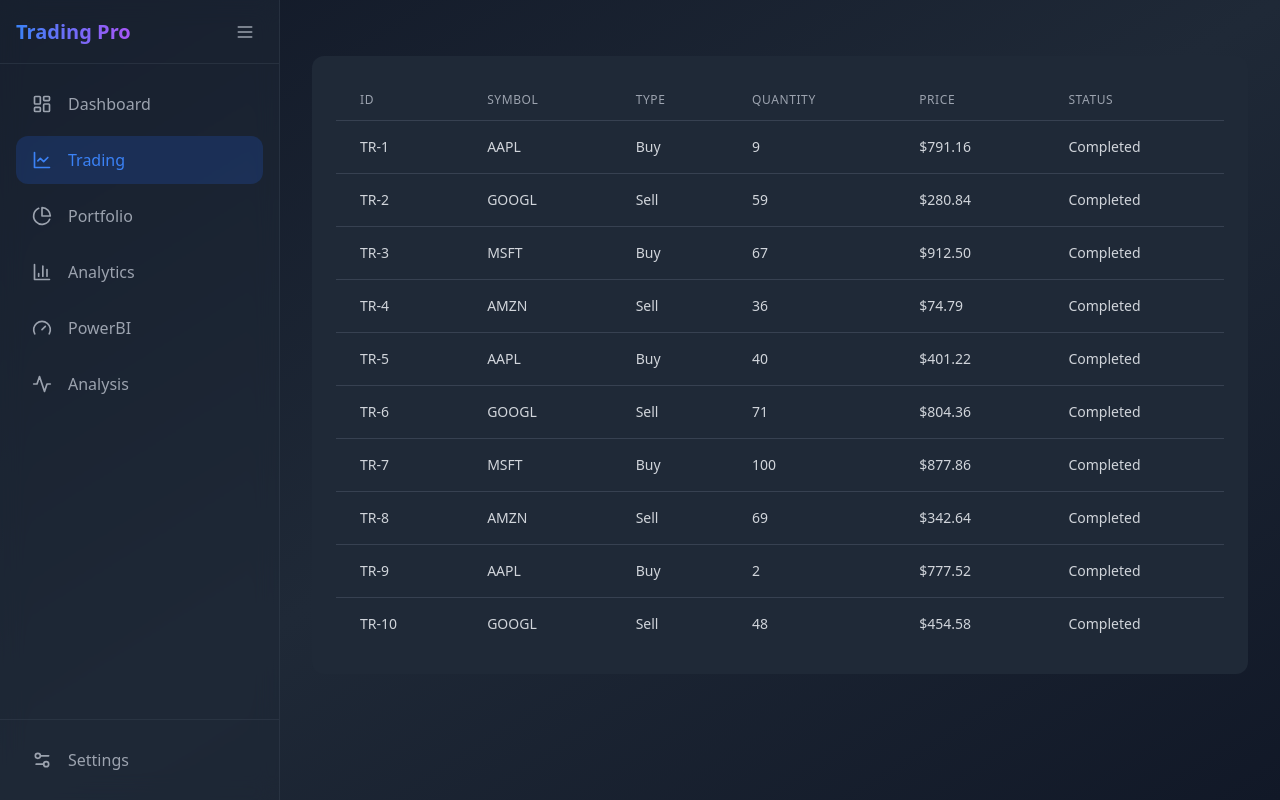
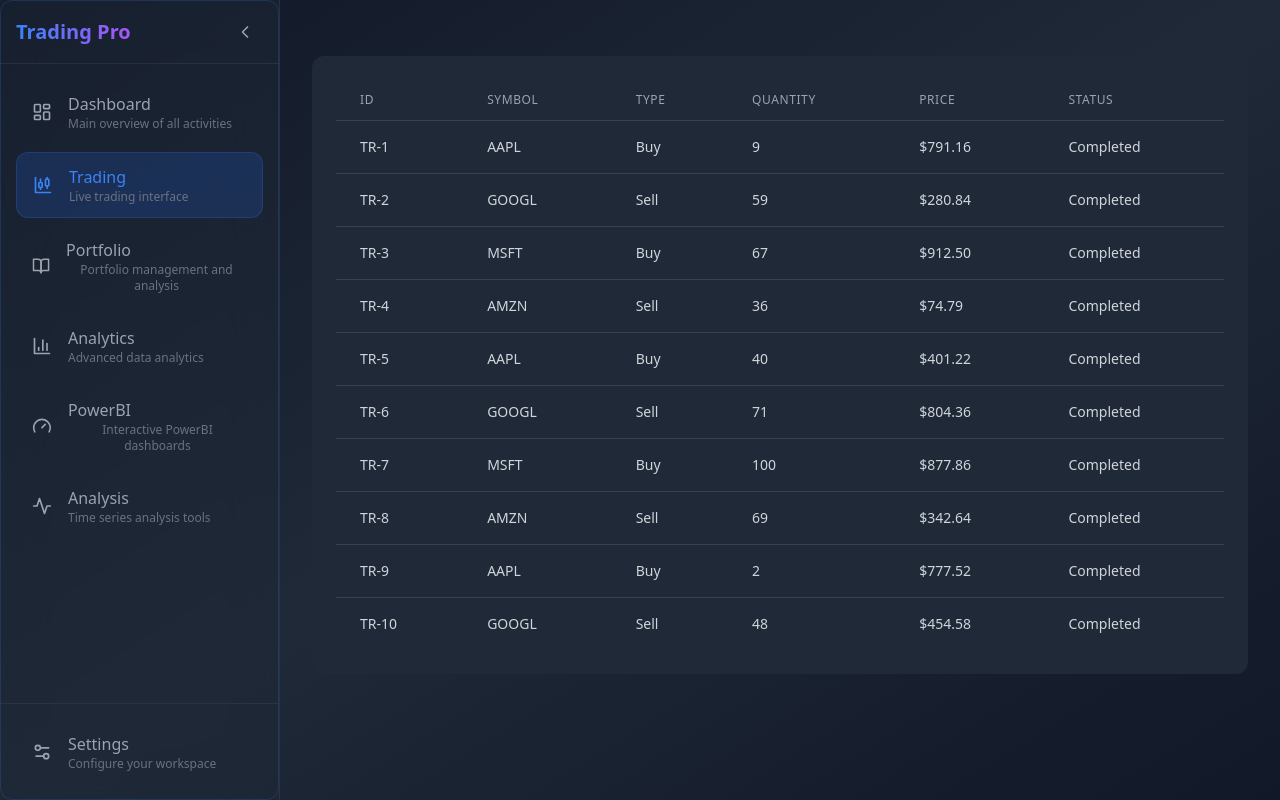
Before and after one commit to Mich120232024/trading-dashboard-pro, a React (Vite) app: page /trades in a window 1280 px wide. Built offline with nearby package versions, Linux system fonts and the light colour scheme.

Commit message:
Enhanced MainLayout with better animations and styling

```diff
--- a/src/components/Layout/MainLayout.tsx
+++ b/src/components/Layout/MainLayout.tsx
@@ -1,16 +1,18 @@
-import React, { useState } from 'react';
+import React, { useState, useEffect } from 'react';
 import { useLocation, useNavigate } from 'react-router-dom';
 import { motion, AnimatePresence } from 'framer-motion';
 import {
-  HomeIcon,
   BarChart3Icon,
   LineChartIcon,
-  PieChartIcon,
-  ActivityIcon,
+  BookOpenIcon,
+  Activity,
   Settings2Icon,
-  MenuIcon,
   GaugeIcon,
-  LayoutDashboardIcon
+  CandlestickChartIcon,
+  LayoutDashboardIcon,
+  ChevronLeftIcon,
+  ChevronRightIcon,
+  MenuIcon
 } from 'lucide-react';
 
 interface MainLayoutProps {
@@ -19,49 +21,99 @@
 
 const MainLayout: React.FC<MainLayoutProps> = ({ children }) => {
   const [collapsed, setCollapsed] = useState(false);
+  const [mounted, setMounted] = useState(false);
   const location = useLocation();
   const navigate = useNavigate();
 
+  useEffect(() => {
+    setMounted(true);
+  }, []);
+
   const navItems = [
-    { path: '/', label: 'Dashboard', icon: LayoutDashboardIcon },
-    { path: '/trades', label: 'Trading', icon: LineChartIcon },
-    { path: '/fx-portfolio', label: 'Portfolio', icon: PieChartIcon },
-    { path: '/analytics', label: 'Analytics', icon: BarChart3Icon },
-    { path: '/powerbi', label: 'PowerBI', icon: GaugeIcon },
-    { path: '/timeseries', label: 'Analysis', icon: ActivityIcon },
+    {
+      path: '/',
+      label: 'Dashboard',
+      icon: LayoutDashboardIcon,
+      description: 'Main overview of all activities'
+    },
+    {
+      path: '/trades',
+      label: 'Trading',
+      icon: CandlestickChartIcon,
+      description: 'Live trading interface'
+    },
+    {
+      path: '/fx-portfolio',
+      label: 'Portfolio',
+      icon: BookOpenIcon,
+      description: 'Portfolio management and analysis'
+    },
+    {
+      path: '/analytics',
+      label: 'Analytics',
+      icon: BarChart3Icon,
+      description: 'Advanced data analytics'
+    },
+    {
+      path: '/powerbi',
+      label: 'PowerBI',
+      icon: GaugeIcon,
+      description: 'Interactive PowerBI dashboards'
+    },
+    {
+      path: '/timeseries',
+      label: 'Analysis',
+      icon: Activity,
+      description: 'Time series analysis tools'
+    },
   ];
+
+  const sidebarVariants = {
+    expanded: { width: 280 },
+    collapsed: { width: 80 }
+  };
+
+  const contentVariants = {
+    expanded: { marginLeft: 280 },
+    collapsed: { marginLeft: 80 }
+  };
 
   return (
     <div className="flex min-h-screen bg-gradient-to-br from-gray-900 via-gray-800 to-gray-900">
-      {/* Sidebar */}
       <motion.div
         initial={false}
-        animate={{
-          width: collapsed ? 80 : 280,
-          transition: { duration: 0.3, ease: 'easeInOut' }
-        }}
-        className="fixed left-0 top-0 h-full bg-gray-800/50 backdrop-blur-md border-r border-gray-700/50"
+        animate={collapsed ? 'collapsed' : 'expanded'}
+        variants={sidebarVariants}
+        transition={{ type: 'spring', stiffness: 300, damping: 30 }}
+        className="fixed left-0 top-0 h-full bg-gray-800/50 backdrop-blur-xl border-r border-gray-700/50 z-50"
       >
         {/* Header */}
         <div className="flex items-center justify-between h-16 px-4 border-b border-gray-700/50">
-          <AnimatePresence>
+          <AnimatePresence mode='wait'>
             {!collapsed && (
               <motion.span
-                initial={{ opacity: 0 }}
-                animate={{ opacity: 1 }}
-                exit={{ opacity: 0 }}
-                className="text-xl font-bold bg-gradient-to-r from-blue-500 to-purple-500 text-transparent bg-clip-text"
+                initial={{ opacity: 0, x: -20 }}
+                animate={{ opacity: 1, x: 0 }}
+                exit={{ opacity: 0, x: -20 }}
+                transition={{ duration: 0.2 }}
+                className="text-xl font-bold bg-gradient-to-r from-blue-500 to-purple-500 bg-clip-text text-transparent"
               >
                 Trading Pro
               </motion.span>
             )}
           </AnimatePresence>
-          <button
+          <motion.button
+            whileHover={{ scale: 1.1 }}
+            whileTap={{ scale: 0.9 }}
             onClick={() => setCollapsed(!collapsed)}
-            className="p-2 rounded-lg hover:bg-gray-700/50 transition-colors"
+            className="p-2 rounded-lg hover:bg-gray-700/50 transition-colors group"
           >
-            <MenuIcon className="w-5 h-5 text-gray-400" />
-          </button>
+            {collapsed ? (
+              <ChevronRightIcon className="w-5 h-5 text-gray-400 group-hover:text-white transition-colors" />
+            ) : (
+              <ChevronLeftIcon className="w-5 h-5 text-gray-400 group-hover:text-white transition-colors" />
+            )}
+          </motion.button>
         </div>
 
         {/* Navigation */}
@@ -72,26 +124,37 @@
               <motion.button
                 key={item.path}
                 onClick={() => navigate(item.path)}
-                className={`w-full flex items-center px-4 py-3 rounded-lg transition-all duration-200
+                className={`w-full flex items-center px-4 py-3 rounded-lg transition-all duration-200 group
                   ${isActive
-                    ? 'bg-blue-600/20 text-blue-500'
+                    ? 'bg-blue-600/20 text-blue-500 border border-blue-500/20'
                     : 'text-gray-400 hover:bg-gray-700/50 hover:text-gray-100'}`}
-                whileHover={{ scale: 1.02 }}
+                whileHover={{ x: 5 }}
                 whileTap={{ scale: 0.98 }}
               >
-                <item.icon className="w-5 h-5" />
-                <AnimatePresence>
+                <item.icon className={`w-5 h-5 ${isActive ? 'text-blue-500' : 'group-hover:text-white'}`} />
+                <AnimatePresence mode='wait'>
                   {!collapsed && (
-                    <motion.span
+                    <motion.div
                       initial={{ opacity: 0, x: -10 }}
                       animate={{ opacity: 1, x: 0 }}
                       exit={{ opacity: 0, x: -10 }}
-                      className="ml-4"
+                      transition={{ duration: 0.2 }}
+                      className="ml-4 flex flex-col items-start"
                     >
-                      {item.label}
-                    </motion.span>
+                      <span className="font-medium">{item.label}</span>
+                      <span className="text-xs text-gray-500 group-hover:text-gray-400">
+                        {item.description}
+                      </span>
+                    </motion.div>
                   )}
                 </AnimatePresence>
+                {isActive && (
+                  <motion.div
+                    className="absolute inset-0 border border-blue-500/20 rounded-lg"
+                    layoutId="active-nav"
+                    transition={{ type: 'spring', stiffness: 300, damping: 30 }}
+                  />
+                )}
               </motion.button>
             );
           })}
@@ -101,44 +164,55 @@
         <motion.div
           className="absolute bottom-0 left-0 right-0 p-4 border-t border-gray-700/50"
         >
-          <button
+          <motion.button
+            whileHover={{ x: 5 }}
+            whileTap={{ scale: 0.98 }}
             onClick={() => navigate('/settings')}
-            className="w-full flex items-center px-4 py-3 rounded-lg text-gray-400 hover:bg-gray-700/50 hover:text-gray-100 transition-colors"
+            className="w-full flex items-center px-4 py-3 rounded-lg text-gray-400 hover:bg-gray-700/50 hover:text-gray-100 transition-colors group"
           >
             <Settings2Icon className="w-5 h-5" />
-            <AnimatePresence>
+            <AnimatePresence mode='wait'>
               {!collapsed && (
-                <motion.span
+                <motion.div
                   initial={{ opacity: 0, x: -10 }}
                   animate={{ opacity: 1, x: 0 }}
                   exit={{ opacity: 0, x: -10 }}
-                  className="ml-4"
+                  transition={{ duration: 0.2 }}
+                  className="ml-4 flex flex-col items-start"
                 >
-                  Settings
-                </motion.span>
+                  <span className="font-medium">Settings</span>
+                  <span className="text-xs text-gray-500 group-hover:text-gray-400">
+                    Configure your workspace
+                  </span>
+                </motion.div>
               )}
             </AnimatePresence>
-          </button>
+          </motion.button>
         </motion.div>
       </motion.div>
 
       {/* Main Content */}
       <motion.div
         className="flex-1"
-        initial={{ marginLeft: 280 }}
-        animate={{
-          marginLeft: collapsed ? 80 : 280,
-          transition: { duration: 0.3, ease: 'easeInOut' }
-        }}
+        initial={false}
+        animate={collapsed ? 'collapsed' : 'expanded'}
+        variants={contentVariants}
+        transition={{ type: 'spring', stiffness: 300, damping: 30 }}
       >
+        <AnimatePresence mode='wait'>
+          {mounted && (
             <motion.div
+              key={location.pathname}
               initial={{ opacity: 0, y: 20 }}
               animate={{ opacity: 1, y: 0 }}
-          transition={{ duration: 0.3 }}
+              exit={{ opacity: 0, y: 20 }}
+              transition={{ duration: 0.2 }}
               className="p-8"
             >
               {children}
             </motion.div>
+          )}
+        </AnimatePresence>
       </motion.div>
     </div>
   );
```
Lines whose indentation alone changed are shown as unchanged.
